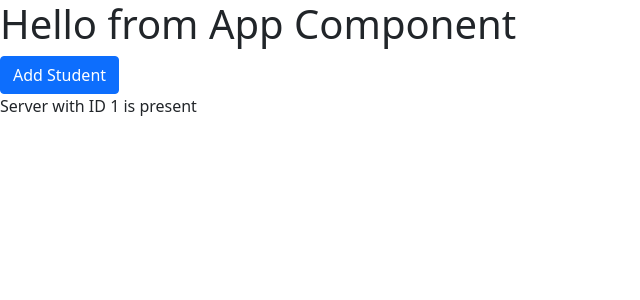
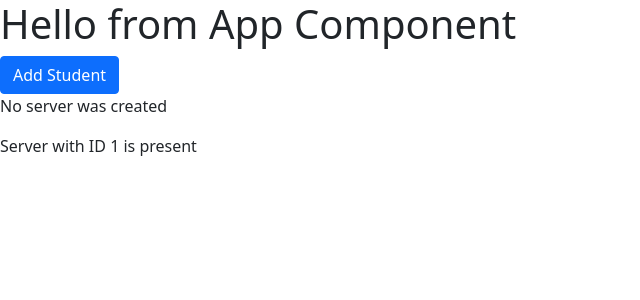
Before and after one commit to real-vivek/Learn-Angular, an Angular app: page / in a window 1280 px wide. Shown: the top 300 px of the page, without its empty margins (0-640 px from the left). Built offline with nearby package versions, Linux system fonts and the light colour scheme.

Commit message:
Example of using event binding

```diff
--- a/src/app/students/students.component.html
+++ b/src/app/students/students.component.html
@@ -1,7 +1,8 @@
 <!-- Normal HTML sets specific property on the underlying DOM element
      Each HTML element is parsed by the browser and translated to and element on the document object model
      Therefore we have element in the dom that has couple of properties/ attributes
-     Using [] we are not using the disabled property by we are directly binding to native disable property in the HTML element has
+     Using [] we are not using the disabled property but we are directly binding to native disable property in the HTML element has
 -->
-<button class="btn btn-primary" [disabled]="!allowNewServer">Add Student</button>
+<button class="btn btn-primary" [disabled]="!allowNewServer" (click)="onStudentCreation()">Add Student</button>
+<p>{{studentCreationStatus}}</p>
 <app-student></app-student>
--- a/src/app/students/students.component.ts
+++ b/src/app/students/students.component.ts
@@ -10,6 +10,8 @@ import { Component, OnInit } from '@angular/core';
 export class StudentsComponent implements OnInit {
 
   allowNewServer=false;
+  studentCreationStatus='No server was created';
+
     constructor(){
         setTimeout(()=>{
             this.allowNewServer=true;
@@ -19,4 +21,8 @@ export class StudentsComponent implements OnInit {
   ngOnInit(): void {
   }
 
+  onStudentCreation(){
+    this.studentCreationStatus='Student was created';
+  }
+
 }
```
